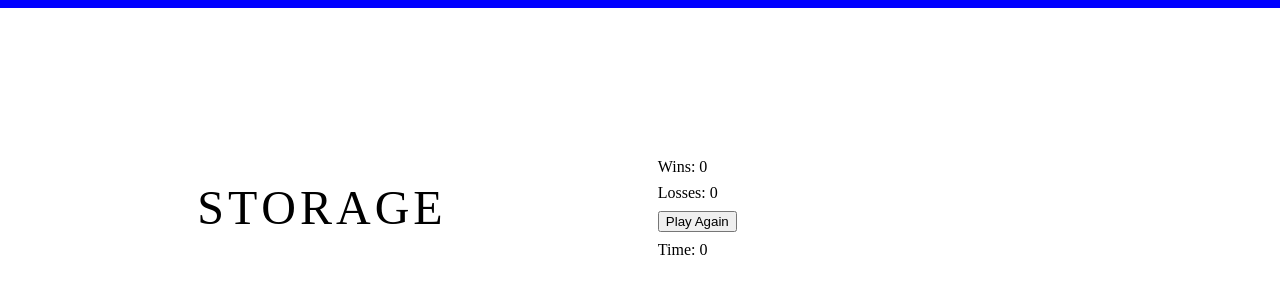
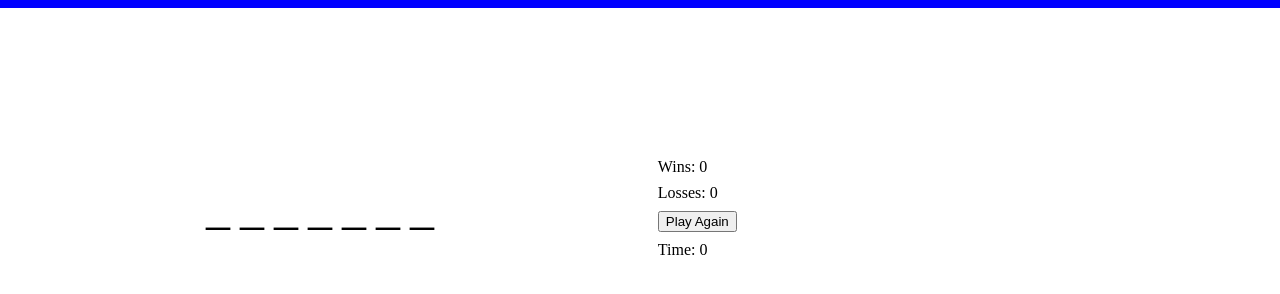
Before and after one commit to GeminiAd/guessing-game, a plain HTML site: page index.html in a window 1280 px wide. Both pictures are taken after a click on the button "Start". Shown: the part 92-386 px from the top of the page. Drawn offline with Linux system fonts and the light colour scheme.

Commit message:
added game start logic and helper function loadWord()

```diff
--- a/assets/css/style.css
+++ b/assets/css/style.css
@@ -63,6 +63,10 @@ li {
     margin: 5px;
 }
 
+.letter {
+    margin: 5px;
+}
+
 p {
     margin: 5px;
 }
--- a/assets/js/script.js
+++ b/assets/js/script.js
@@ -5,18 +5,55 @@
 //win = guessed all the letters
 //lose = time runs out
 
+var startButtonElement = document.querySelector(".start-button");
+var targetWordSectionElement = document.querySelector(".target-word-section");
+
 var startButton;
 var fillIn;
 var timer;
 var resultsTracker;
 var playAgain;
-var targetWord;
+var targetWord = "storage";
 
 //We want the user to be able to play a game when they push Start Game
+function startGame() {
+    loadWord();
+}
 
+/*
+ *  Loads the word into the word display.
+ *  In order to display the word, we need to do the following:
+ *  1. Create the root element, give it class target-word
+ *  2. For each letter:
+ *      a. Create a li element
+ *      b. Set the content equal to the letter
+ *      c. Set the class equal to letter
+ *      d. Add the li element to the target-word we are creating
+ *  3. Add the target-word to the document
+ *
+ */
+function loadWord() {
+    var elementToAdd = document.createElement("ul");
+    elementToAdd.className = "target-word";
+
+    for (var i = 0; i < targetWord.length; i++) {
+        var liElToAdd = document.createElement("li");
+        liElToAdd.textContent = "_";
+        liElToAdd.className = "letter";
+        liElToAdd.setAttribute("data-state", "hidden");
+        liElToAdd.setAttribute("data-letter", targetWord[i]);
+        elementToAdd.appendChild(liElToAdd);
+    }
+
+    console.log(elementToAdd);
+
+    targetWordSectionElement.appendChild(elementToAdd);
+}
 
 //We want time to count down from 10 when the game starts
 //We want the user to be able to guess letters until time runs out
 //We want to keep track of wins and losses over multiple games
 //  local storage
 //We want the user to have the option to play again
+
+startButtonElement.addEventListener("click", startGame)
--- a/index.html
+++ b/index.html
@@ -12,12 +12,13 @@
     <body>
         <header>
             <h1>Guessing Game</h1>
-            <button class="start">Start</button>
+            <button class="start-button">Start</button>
         </header>
 
         <main>
             <section class = "target-word-section">
-                <ul class="terget-word">
+                <!--
+                <ul class="target-word">
                     <li class="letter">S</li>
                     <li class="letter">T</li>
                     <li class="letter">O</li>
@@ -26,6 +27,7 @@
                     <li class="letter">G</li>
                     <li class="letter">E</li>
                 </ul>
+                -->
             </section>
 
             <section class = "play-card">
```
